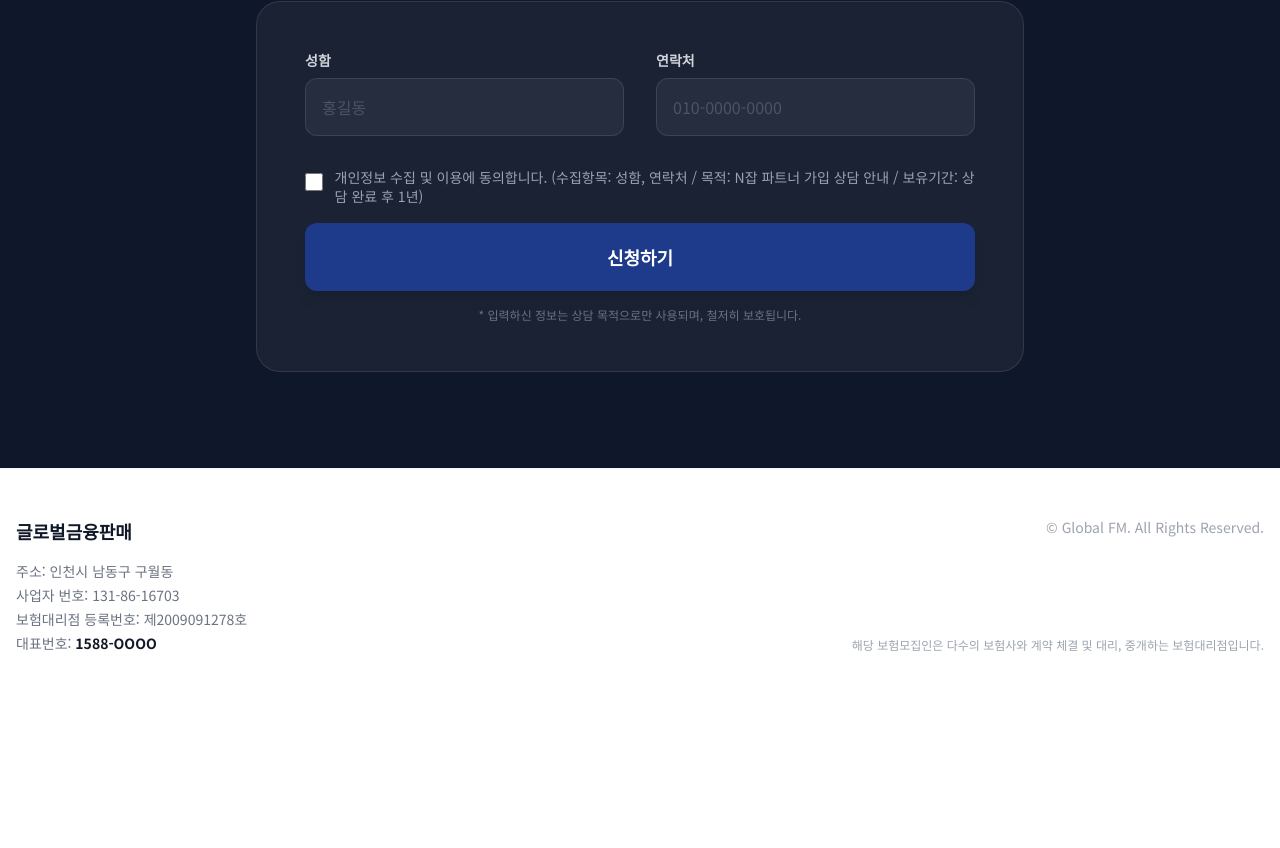
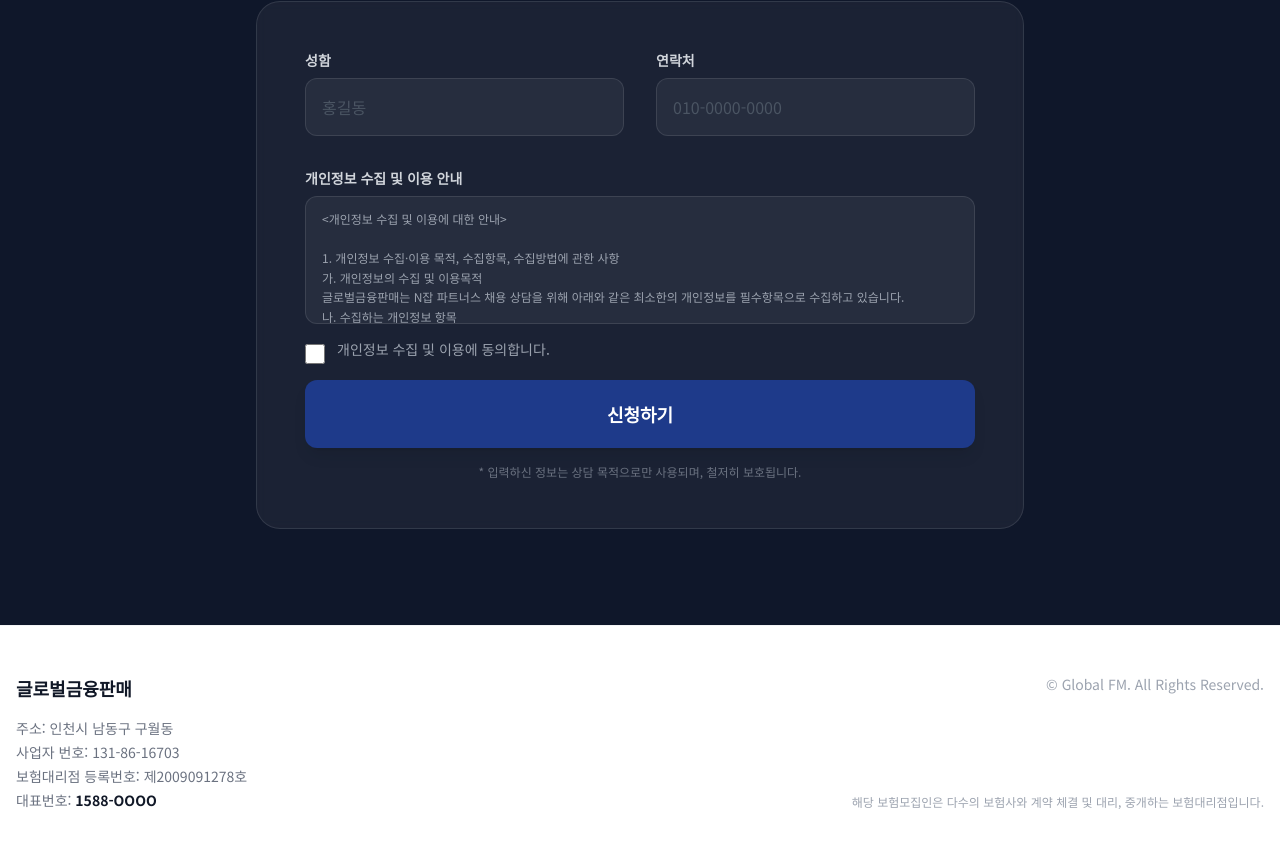
Before and after one commit to myneoego/NJobPartners, a React (Vite) app: page / in a window 1280 px wide. Shown: the part 2559-3407 px from the top of the page. Before the commit the page ends 3260 px from the top, so only its background shows below. Built offline with nearby package versions, Linux system fonts and the light colour scheme.

Commit message:
Add privacy policy text box to ContactForm.jsx

```diff
--- a/src/components/ContactForm.jsx
+++ b/src/components/ContactForm.jsx
@@ -96,6 +96,29 @@ const ContactForm = () => {
             </div>
           </div>
           <div className="space-y-4">
+            <div className="space-y-2">
+              <label className="block text-sm font-bold text-gray-300">개인정보 수집 및 이용 안내</label>
+              <div className="w-full h-32 px-4 py-3 bg-white/5 border border-white/10 rounded-xl overflow-y-auto text-xs text-gray-400 leading-relaxed scrollbar-thin scrollbar-thumb-white/20">
+                &lt;개인정보 수집 및 이용에 대한 안내&gt;<br /><br />
+                1. 개인정보 수집·이용 목적, 수집항목, 수집방법에 관한 사항<br />
+                가. 개인정보의 수집 및 이용목적<br />
+                글로벌금융판매는 N잡 파트너스 채용 상담을 위해 아래와 같은 최소한의 개인정보를 필수항목으로 수집하고 있습니다.<br />
+                나. 수집하는 개인정보 항목<br />
+                ο 필수항목 : 이름, 휴대폰 번호<br />
+                ο 기타 : 서비스 이용과정이나 사업처리 과정에서 아래와 같은 정보들이 자동으로 생성되어 수집될 수 있습니다.(쿠키, 방문 일시, 서비스 이용 기록)<br />
+                다. 개인정보 수집방법<br />
+                N잡 파트너스 채용 상담 문의 시 입력란에 직접 입력하는 방식<br /><br />
+                2. 개인정보의 보유 및 이용기간, 파기절차 및 방법<br />
+                가. 보유 및 이용기간<br />
+                개인정보의 보유 및 이용 기간 : 동의일로부터 1년<br />
+                (단, 이용자가 개인정보의 수집·이용 등에 대한 동의 철회, 개인정보 삭제 또는 파기 요청이 있는 경우 해당 개인정보를 즉시 파기합니다.)<br />
+                나. 파기절차 및 방법<br />
+                전자적 파일 형태로 저장된 개인정보는 기록을 복원할 수 없는 기술적 방법을 사용하여 영구 삭제합니다.<br /><br />
+                개인정보 보호 담당부서<br />
+                부서: MP총괄<br />
+                연락처: 02-1588-0306
+              </div>
+            </div>
             <div className="flex gap-3 items-start cursor-pointer">
               <input
                 type="checkbox" id="agreed"
@@ -104,7 +127,7 @@ const ContactForm = () => {
                 className="mt-1 w-5 h-5 rounded border-white/10 text-blue-900 focus:ring-blue-500 bg-white/5"
               />
               <label htmlFor="agreed" className="text-sm text-gray-400 leading-snug">
-                개인정보 수집 및 이용에 동의합니다. (수집항목: 성함, 연락처 / 목적: N잡 파트너 가입 상담 안내 / 보유기간: 상담 완료 후 1년)
+                개인정보 수집 및 이용에 동의합니다.
               </label>
             </div>
             <button
```
